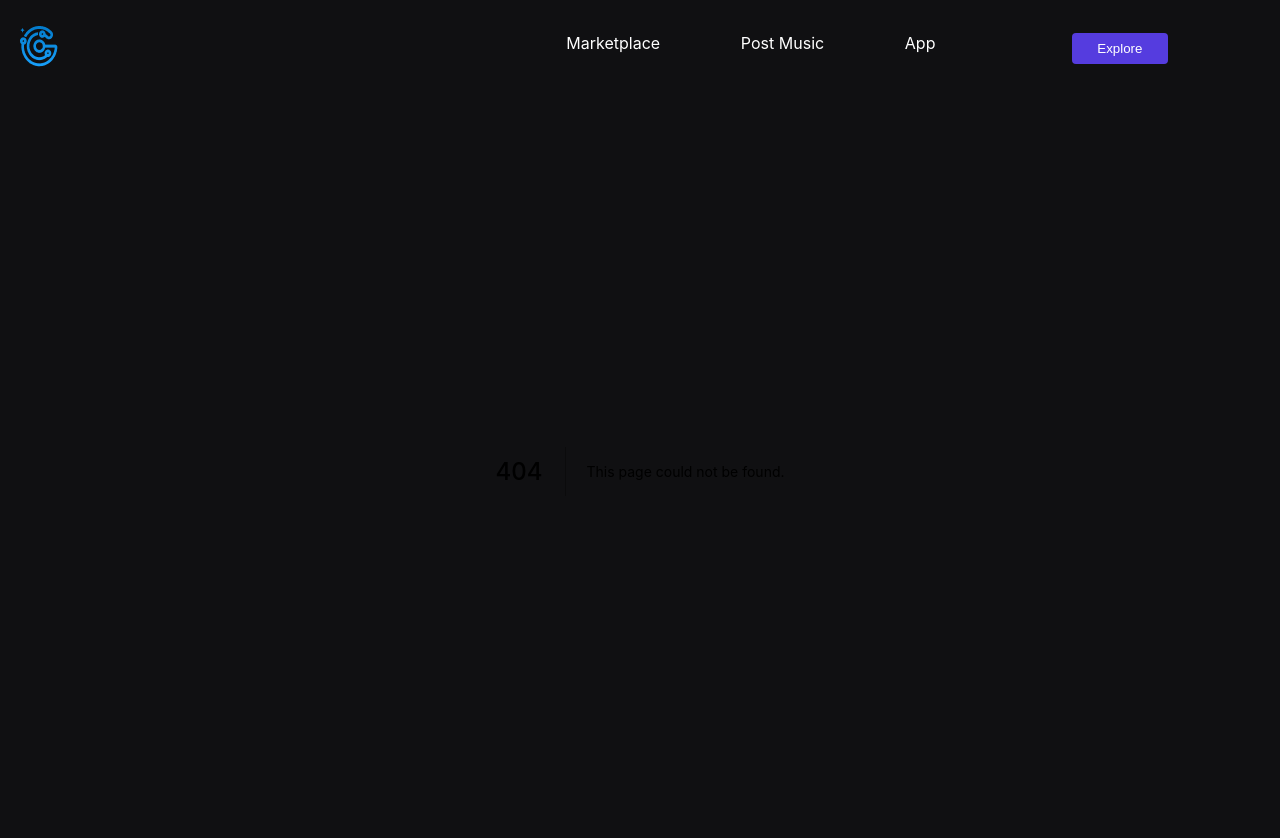
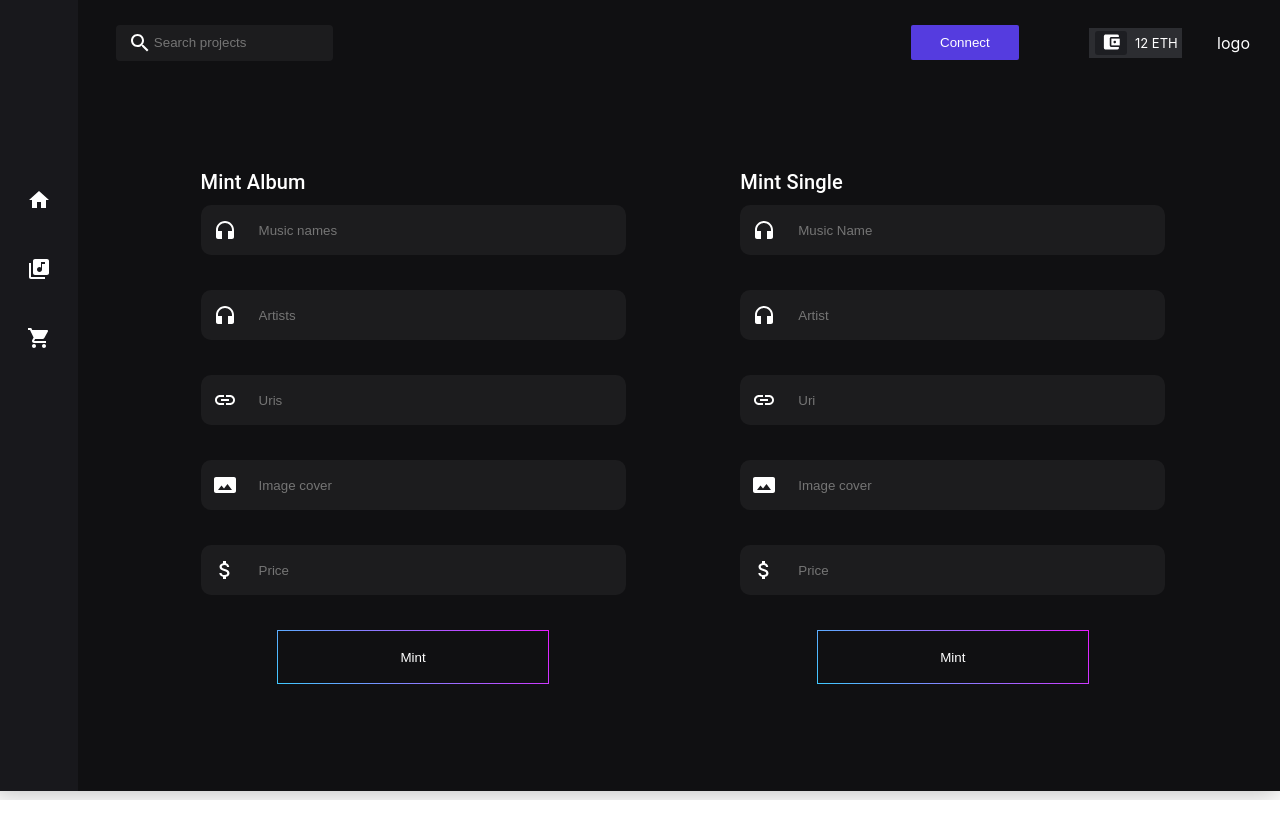
Before and after one commit to Prosper90/musicApp-Test, a Next.js app: page /Mintpage in a window 1280 px wide. Before the commit this address had no page. Shown: the top 838 px of the page. After the commit the page ends 800 px from the top, so only its background shows below. Built offline with nearby package versions, Linux system fonts and the light colour scheme.

Commit message:
fixed the context issue

```diff
--- a/components/layout/Header.js
+++ b/components/layout/Header.js
@@ -25,9 +25,9 @@ export default function Header() {
 
         <div className={styles.linkContainer}>
 
-              <Link  href="/marketplace"><a className={styles.linkstyle}> Marketplace </a></Link>
-              <Link  href="/mintpage"><a className={styles.linkstyle}> Post Music </a></Link>
-              <Link  href="/app"><a className={styles.linkstyle}> App </a></Link>
+              <Link  href="/Marketplace"><a className={styles.linkstyle}> Marketplace </a></Link>
+              <Link  href="/Mintpage"><a className={styles.linkstyle}> Post Music </a></Link>
+              <Link  href="/App"><a className={styles.linkstyle}> App </a></Link>
 
 
 
--- a/components/layout/layout.js
+++ b/components/layout/Layout.js
@@ -23,7 +23,7 @@ width: 100%;
 
 
 
-export default function layout({children}) {
+export default function Layout({children}) {
 
   const responsiveMobile = useMediaQuery('(max-width: 770px)');
   const [sections, setSections] = useState(false);
--- a/pages/mintpage.js
+++ b/pages/Mintpage.js
@@ -13,7 +13,7 @@ import Contexts from 'components/context/contextclass';
 
 
 
-export default function mintpage(props) {
+export default function Mintpage(props) {
 
 
 
--- a/pages/_app.js
+++ b/pages/_app.js
@@ -1,5 +1,5 @@
 import '../styles/globals.css';
-import Layout from 'components/layout/layout';
+import Layout from 'components/layout/Layout';
 
 function MyApp({ Component, pageProps }) {
   return(
```
Also changed, not shown: pages/Marketplace.js (added).
